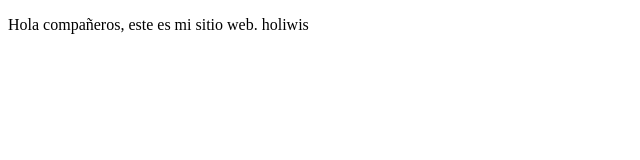
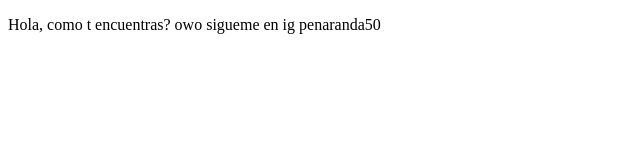
Before and after one commit to gapc1621/proyectoDemoCursoPrework, a plain HTML site: page index.html in a window 1280 px wide. Shown: the whole page, without its empty margins (0-640 px from the left). Drawn offline with Linux system fonts and the light colour scheme.

Commit message:
cambios agregamos sitio de instragram

```diff
--- a/index.html
+++ b/index.html
@@ -8,7 +8,7 @@
 </head>
 <body>
     <p>
-        Hola compañeros, este es mi sitio web. holiwis
+        Hola, como t encuentras? owo sigueme en ig penaranda50
     </p>
 </body>
 </html>
```
